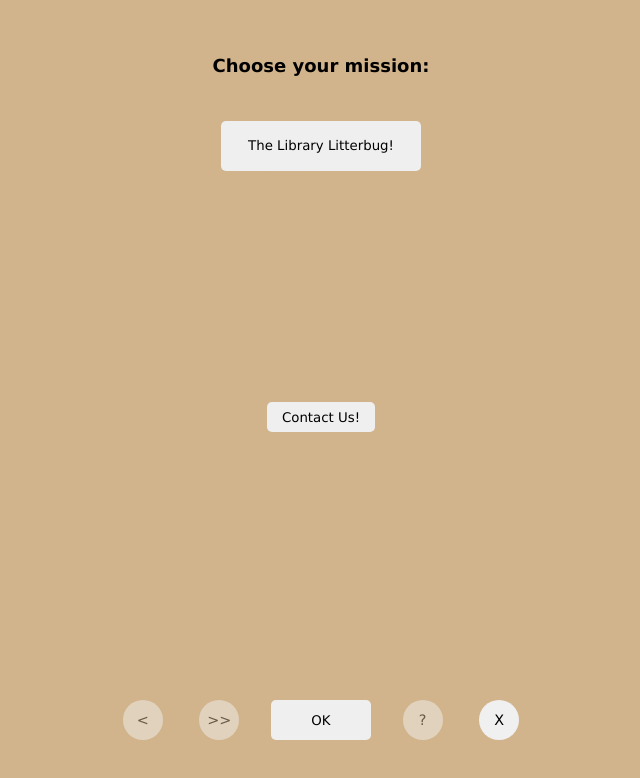
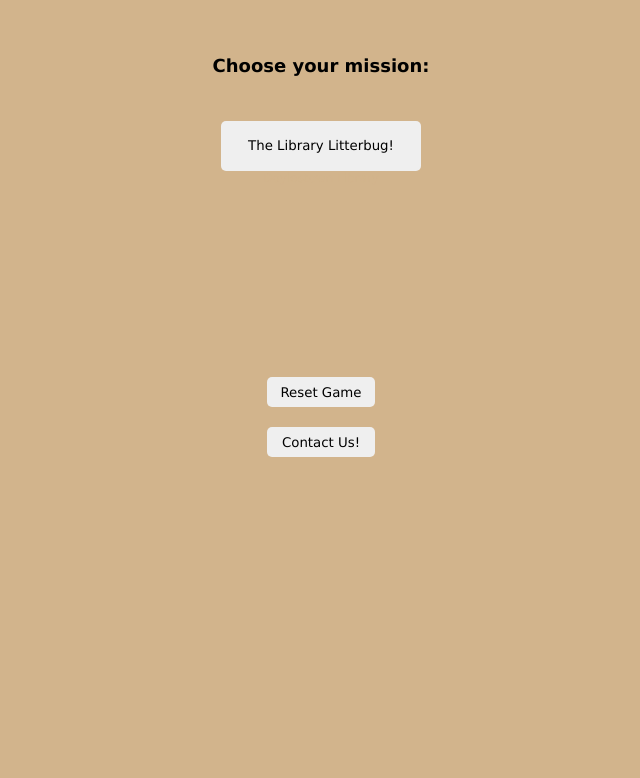
Before and after one commit to RobertFiorentino/doylestown-detectives, a React (Vite) app: page / in a window 1280 px wide. Shown: the top 778 px of the page, without its empty margins (319-959 px from the left). Built offline with nearby package versions, Linux system fonts and the light colour scheme.

Commit message:
Add reset game button and remove nav bar from Menu Screen
Change-Id: If187eb0d0f01b1c208c925371d030191430a5404

```diff
--- a/src/MenuScreen.tsx
+++ b/src/MenuScreen.tsx
@@ -22,6 +22,7 @@ export default function MenuScreen({ storyStep, handleClick }: MenuScreenProps)
                         onClick={() => handleClick(libraryMission)} />
                 </div>
                 <div className="menu--container--bottom">
+                    <button className="menu--bottom-button" onClick={handleResetGame}>Reset Game</button>
                     <button className="menu--bottom-button" onClick={handleContactUsClick}>Contact Us!</button>
                 </div>
             </div>
@@ -42,6 +43,11 @@ const ButtonWithSubheading: React.FC<{
     );
 }
 
+const handleResetGame = () => {
+    // Add other missions here as they're added
+    libraryMission.currentStepIndex = 0
+}
+
 const handleContactUsClick = () => {
     window.location.href = "mailto:roguerabid@gmail.com";
 }
--- a/src/Mission.tsx
+++ b/src/Mission.tsx
@@ -40,7 +40,8 @@ export const sampleMission = createMission(
 export const menuMission = createMission(
     [
         {
-            step: "menu"
+            step: "menu",
+            isNavHidden: true
         }
     ]
 )
@@ -231,7 +232,7 @@ export const libraryMission = createMission(
             step: "tile-game",
             centerVertically: true,
             text: "Touch the letters on the screen to match the letters in the right sign.",
-            winningText: "Correct! Press OK to continue.",
+            winningText: "Correct! Press OK to continue ⬇️",
             tileGameObject: {
                 startingCombination: ["A", "B", "C", "D"],
                 correctCombination: ["R", "Y", "S", "I"]
@@ -314,7 +315,7 @@ export const libraryMission = createMission(
                     { startTime: 50, endTime: 53.7, text: "We have evidence and a suspect, but not a motive yet..." },
                     { startTime: 54, endTime: 57.2, text: "Oh I got this one. It takes an artist to know one." },
                     { startTime: 57.4, endTime: 61.9, text: "The culprit didn't like the art already here. He must have thought his was better." },
-                    { startTime: 62.2, endTime: 68, text: "Evidence, suspect, motive, opportunity, we cracked the case!" }
+                    { startTime: 62.4, endTime: 67.2, text: "Evidence, suspect, motive, opportunity, we cracked the case!" }
                   ]
             }
         },
--- a/src/index.css
+++ b/src/index.css
@@ -81,6 +81,8 @@ button:disabled {
 
 .menu--container--bottom {
     display: flex;
+    flex-direction: column;
+    gap: 20px;
     justify-content: center;
     align-items: center;
     flex: 1;
```
Also changed, not shown: 1 other file (tests, documents, lock files or other folders).
